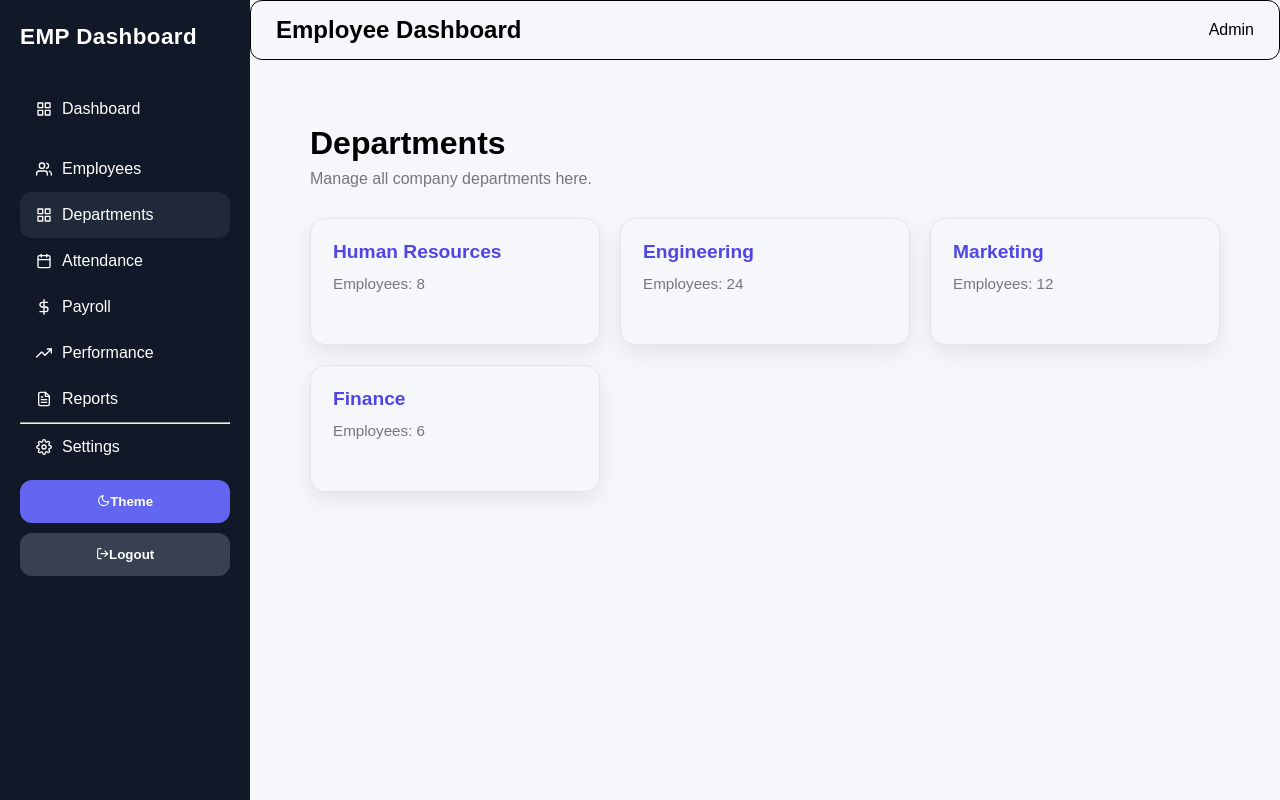
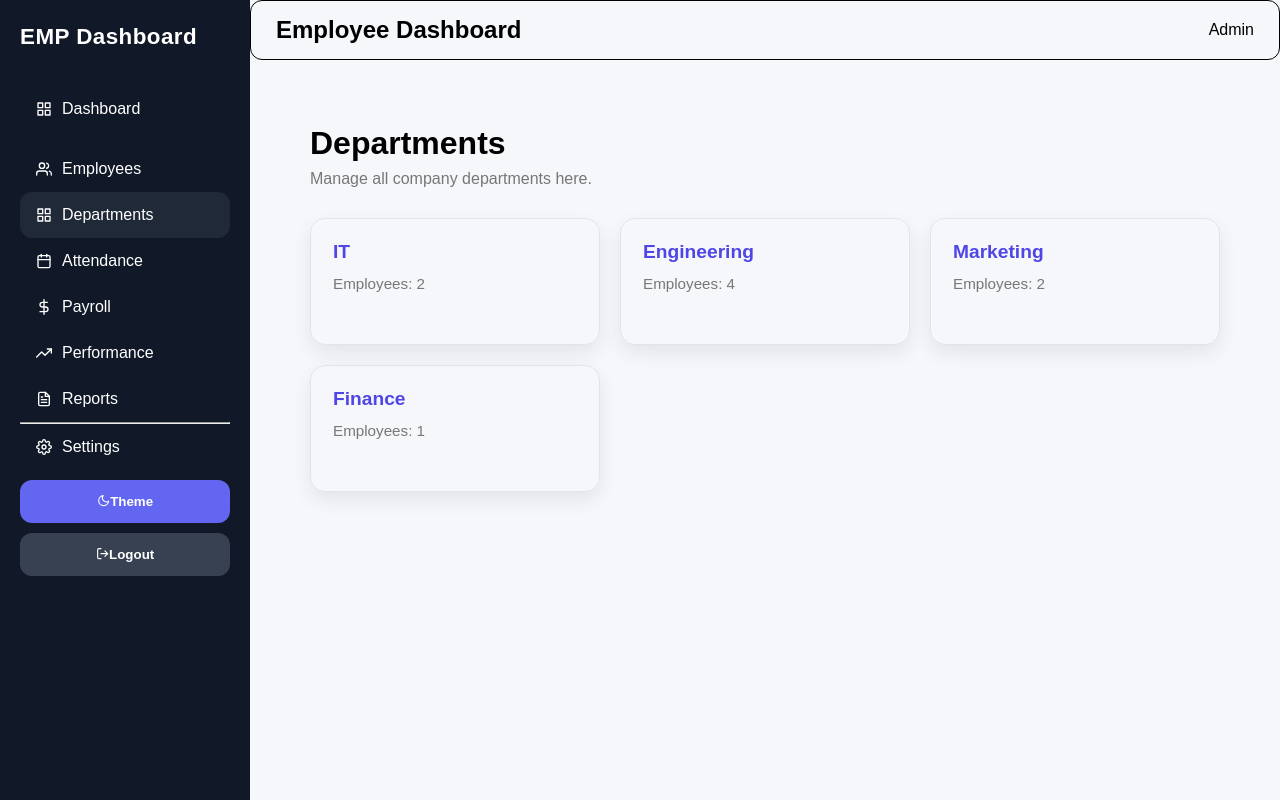
Before and after one commit to SurajBisht001/EmpDashboard, a React (Vite) app: page /departments in a window 1280 px wide. Built offline with nearby package versions, Linux system fonts and the light colour scheme; sample sign-in values are in the browser's storage.

Commit message:
Update Departments.jsx

```diff
--- a/src/pages/Departments.jsx
+++ b/src/pages/Departments.jsx
@@ -9,23 +9,23 @@ export default function Departments() {
 
         <div className="department-list">
           <div className="department-card">
-            <h3>Human Resources</h3>
-            <p>Employees: 8</p>
+            <h3>IT</h3>
+            <p>Employees: 2</p>
           </div>
 
           <div className="department-card">
             <h3>Engineering</h3>
-            <p>Employees: 24</p>
+            <p>Employees: 4</p>
           </div>
 
           <div className="department-card">
             <h3>Marketing</h3>
-            <p>Employees: 12</p>
+            <p>Employees: 2</p>
           </div>
 
           <div className="department-card">
             <h3>Finance</h3>
-            <p>Employees: 6</p>
+            <p>Employees: 1</p>
           </div>
         </div>
       </div>
```
